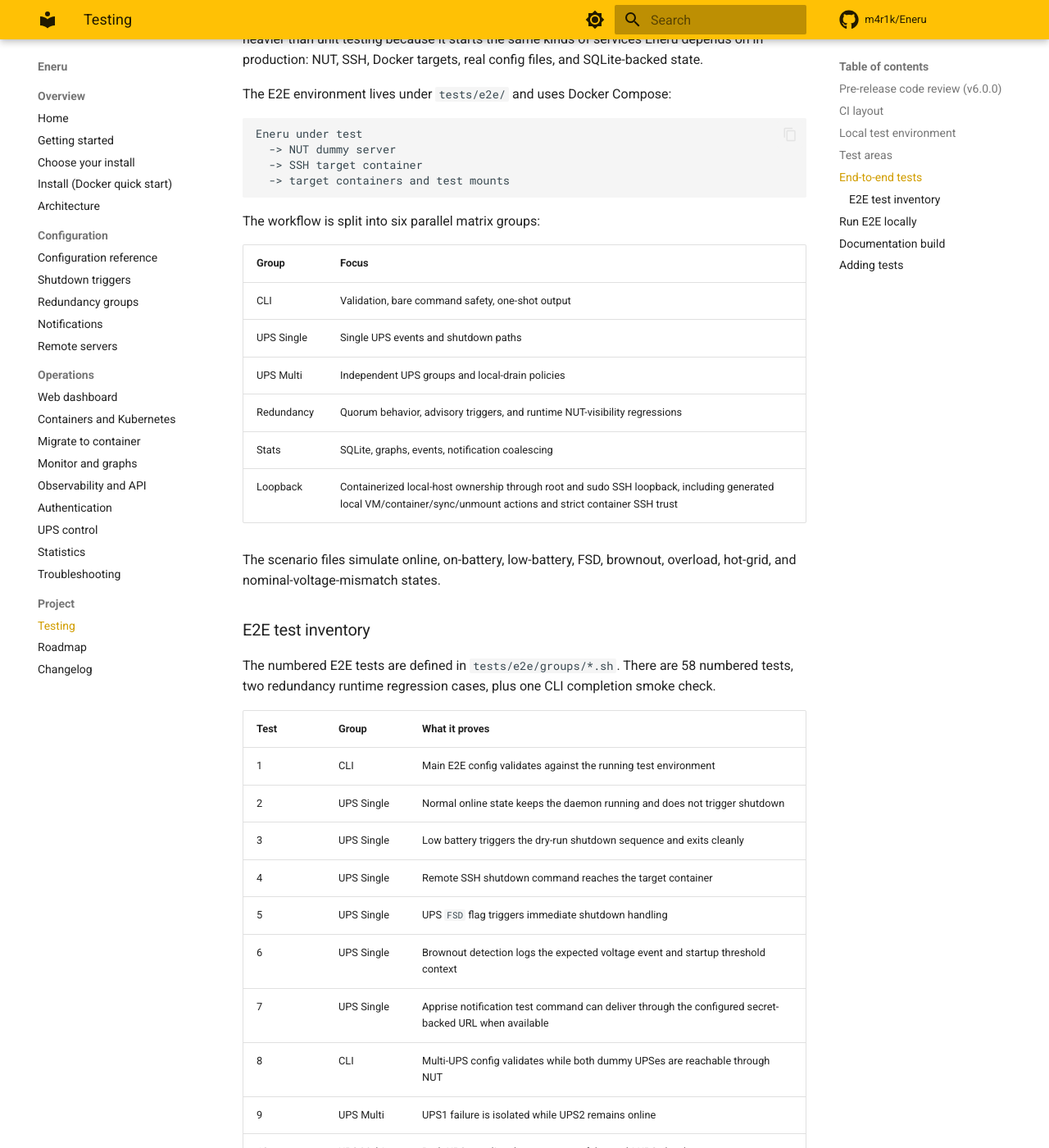
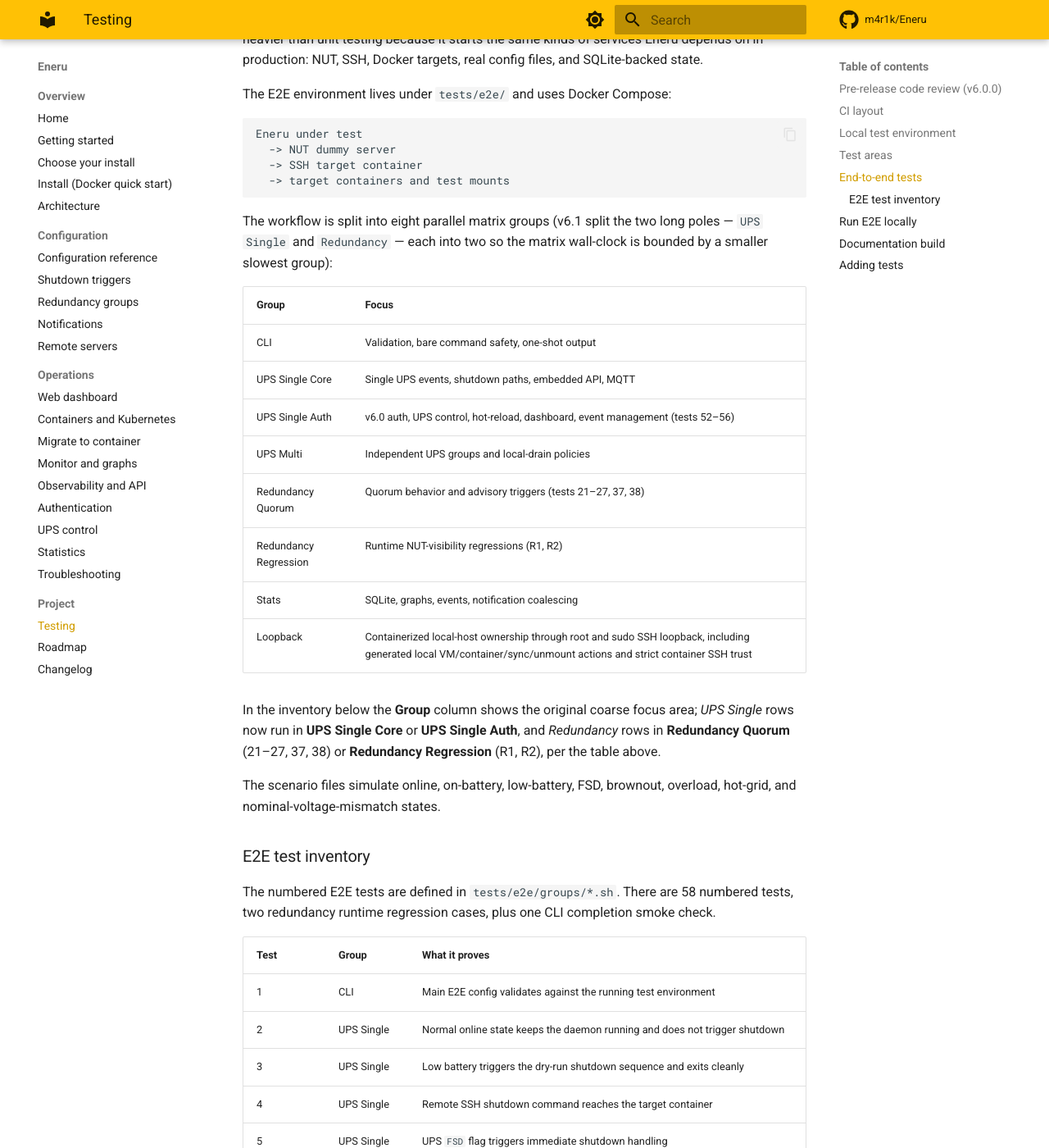
Before and after one commit to m4r1k/Eneru, an MkDocs documentation site: the page built from docs/testing.md, in a window 1280 px wide and 1400 px high, scrolled down 4628 px. Shown: the whole window at 82% size. Built offline with MkDocs 1.6.1 and Material for MkDocs 9.7.7, drawn with Linux system fonts in a browser that asks for light colours; comment, search, counter and statistics services are not loaded; some of the changed text lies outside the part shown.

Commit message:
ci(e2e): split the two long-pole E2E groups into four (8-group matrix)
Matrix wall-clock is bounded by the slowest group. The two long poles
were `single-ups` (1514 lines) and `redundancy` (R1/R2 fixed sleeps).
Split each into two siblings so the matrix has eight smaller parallel
groups:

  single-ups -> single-ups-core   (Tests 2-7, 33-46: events, shutdown,
                                    embedded API, MQTT)
             -> single-ups-auth   (Tests 52-56: v6.0 auth, control,
                                    hot-reload, dashboard, events)
  redundancy -> redundancy-quorum      (Tests 21-27, 37, 38)
             -> redundancy-regression  (R1, R2 runtime NUT-loss cases)

The split is mechanical and lossless: each sibling carries the full
shared preamble (and, for redundancy, all five helper functions), and
the test bodies are byte-identical to the originals. R1/R2 were already
self-contained (each calls restart_redundancy_nut_server and manages
its own background daemon), so they run correctly on a fresh runner.

Rewired in lockstep: the e2e.yml matrix, the v5.3 / v6.0 "coverage is
wired" grep guards (repointed to the new script names + matrix
conditions), the header OPERATOR-ACTION comment, and the group lists in
AGENTS.md and docs/testing.md.

OPERATOR ACTION (before merge): update branch protection on main —
remove required checks `E2E UPS Single` and `E2E Redundancy`; add
`E2E UPS Single Core`, `E2E UPS Single Auth`, `E2E Redundancy Quorum`,
`E2E Redundancy Regression`. Otherwise PRs wedge on "expected, never
reported".

Co-authored-by: Claude <noreply@anthropic.com>

````diff
--- a/docs/testing.md
+++ b/docs/testing.md
@@ -88,7 +88,7 @@ silently return.
 | Release | `.github/workflows/release.yml` | Release package build |
 | PyPI | `.github/workflows/pypi.yml` | PyPI publish from release tags |
 
-The protected `main` branch requires the validate matrix and six E2E matrix jobs.
+The protected `main` branch requires the validate matrix and eight E2E matrix jobs.
 
 ## Local test environment
 
@@ -152,16 +152,25 @@ Eneru under test
   -> target containers and test mounts
 ```
 
-The workflow is split into six parallel matrix groups:
+The workflow is split into eight parallel matrix groups (v6.1 split the
+two long poles — `UPS Single` and `Redundancy` — each into two so the
+matrix wall-clock is bounded by a smaller slowest group):
 
 | Group | Focus |
 |-------|-------|
 | CLI | Validation, bare command safety, one-shot output |
-| UPS Single | Single UPS events and shutdown paths |
+| UPS Single Core | Single UPS events, shutdown paths, embedded API, MQTT |
+| UPS Single Auth | v6.0 auth, UPS control, hot-reload, dashboard, event management (tests 52–56) |
 | UPS Multi | Independent UPS groups and local-drain policies |
-| Redundancy | Quorum behavior, advisory triggers, and runtime NUT-visibility regressions |
+| Redundancy Quorum | Quorum behavior and advisory triggers (tests 21–27, 37, 38) |
+| Redundancy Regression | Runtime NUT-visibility regressions (R1, R2) |
 | Stats | SQLite, graphs, events, notification coalescing |
 | Loopback | Containerized local-host ownership through root and sudo SSH loopback, including generated local VM/container/sync/unmount actions and strict container SSH trust |
+
+In the inventory below the **Group** column shows the original coarse
+focus area; *UPS Single* rows now run in **UPS Single Core** or **UPS
+Single Auth**, and *Redundancy* rows in **Redundancy Quorum** (21–27,
+37, 38) or **Redundancy Regression** (R1, R2), per the table above.
 
 The scenario files simulate online, on-battery, low-battery, FSD, brownout, overload, hot-grid, and nominal-voltage-mismatch states.
 
````
Also changed, not shown: AGENTS.md (+2 -2 lines), 7 other files.
